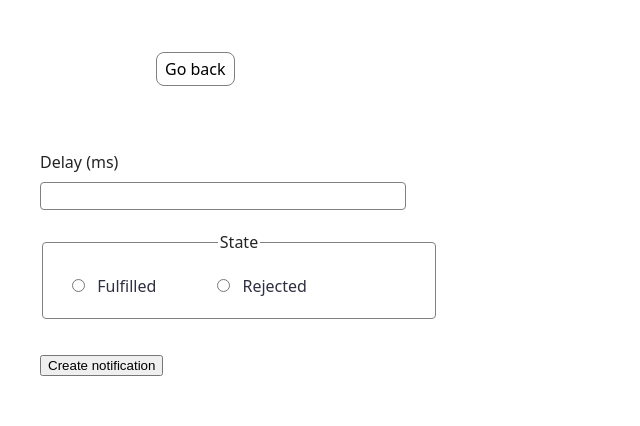
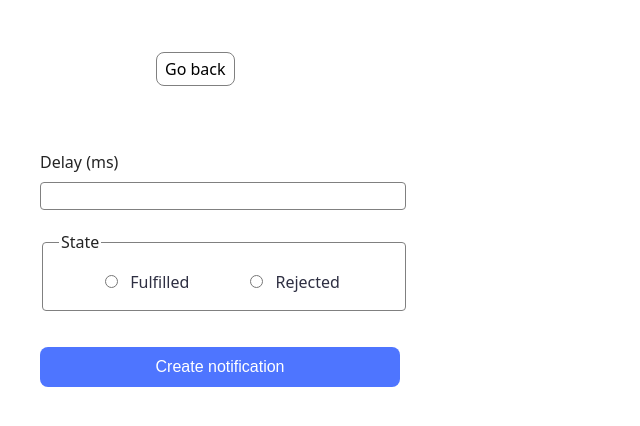
Before and after one commit to YLevytsk/goit-js-hw-10, a website built with Vite: page src/2-snackbar.html in a window 1280 px wide. Shown: the whole page, without its empty margins (0-640 px from the left). Built offline with nearby package versions, Linux system fonts and the light colour scheme.

Commit message:
амав

```diff
--- a/src/css/1-timer.css
+++ b/src/css/1-timer.css
@@ -135,3 +135,21 @@
     border: 1px solid #4e75ff; /* Цвет рамки при фокусе */
     outline: none; /* Убираем стандартную обводку */
   }
+  /* Стили для кнопки в нормальном состоянии */
+button {
+  background: #4e75ff; /* Цвет фона */
+  color: white; /* Цвет текста */
+  border-radius: 8px; /* Скругленные углы */
+  padding: 8px 16px; /* Отступы внутри кнопки */
+  width: 360px; /* Ширина кнопки */
+  height: 40px; /* Высота кнопки */
+  border: none; /* Убираем рамку */
+  font-size: 16px; /* Размер шрифта */
+  cursor: pointer; /* Курсор при наведении */
+  transition: background 0.3s ease; /* Плавное изменение фона */
+}
+
+/* Стили для кнопки при ховере */
+button:hover {
+  background: #6c8cff; /* Цвет фона при ховере */
+}
--- a/src/css/2-snackbar.css
+++ b/src/css/2-snackbar.css
@@ -105,9 +105,9 @@
     justify-content: center; /* Выравнивание элементов по горизонтали */
     gap: 48px; /* Отступ между кнопками */
     width: 264px;
-    height: 32px;
     white-space: nowrap;
-    flex-direction: row; /* Запрещает перенос элементов на новую строку */
+    flex-direction: row;
+    margin: 0 auto; /* Запрещает перенос элементов на новую строку */
   }
 
   /* Стили для радиокнопок */
@@ -127,7 +127,11 @@
   .state-fieldset {
     border: 1px solid #808080; /* Цвет рамки */
     border-radius: 4px; /* Скругленные углы */
-    width: 360px; /* Ширина */
+    width: 330px; /* Ширина */
     padding: 16px; /* Отступы внутри fieldset */
     margin-bottom: 16px; /* Отступ снизу */
   }
+  .state-fieldset legend {
+    text-align: left; /* Выравнивание текста по левому краю */
+    /* Отступ от левого края рамки */
+  }
```
